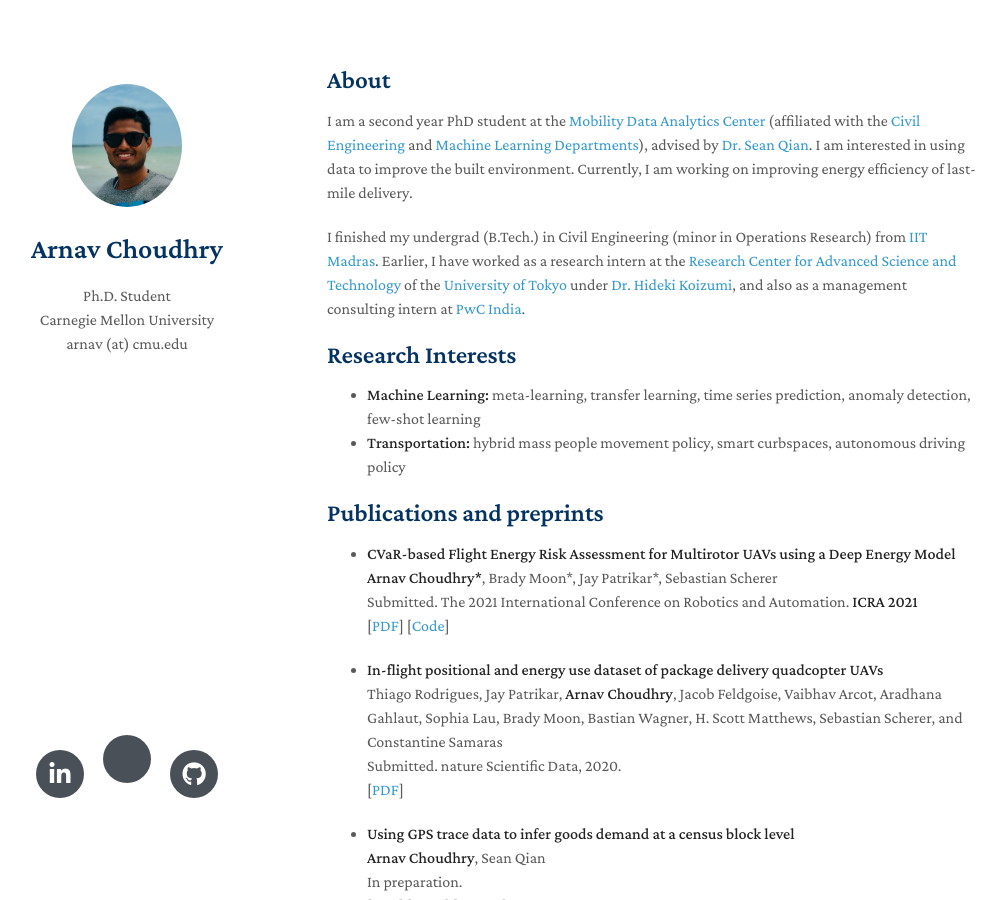
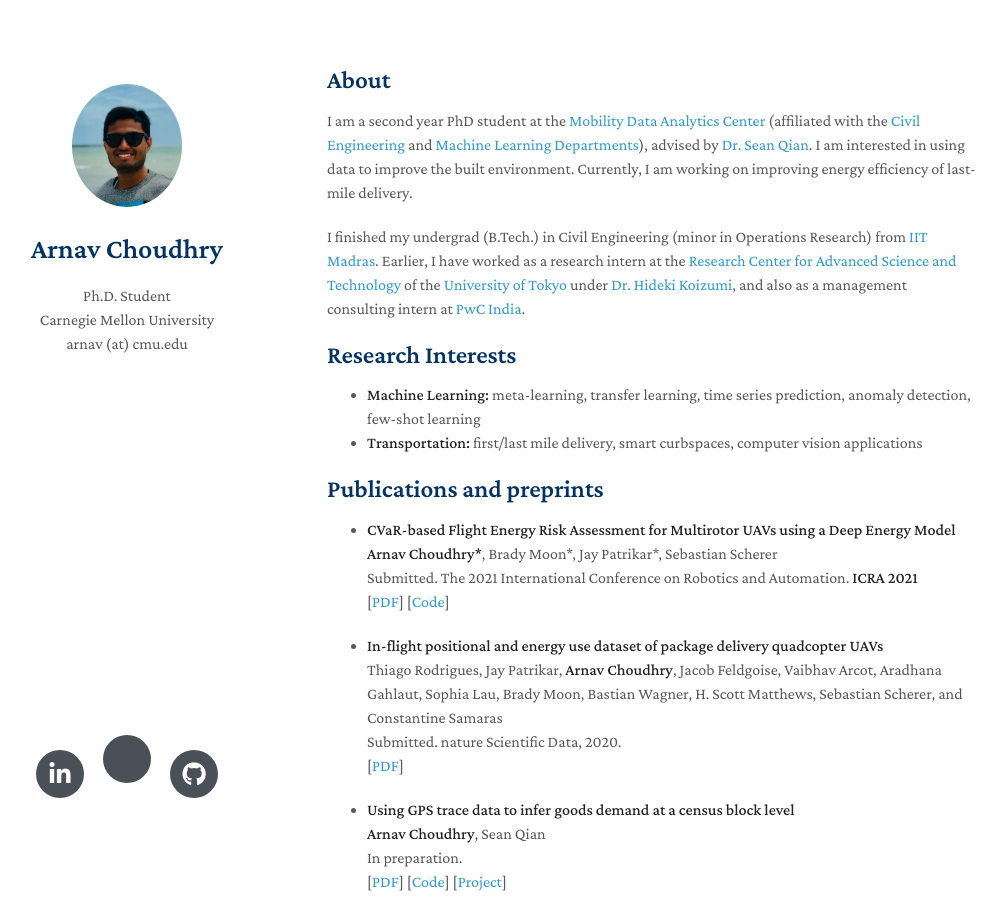
Before and after one commit to arnav1/arnav1.github.io, a Jekyll site: the page built from index.md, in a window 1280 px wide and 900 px high. Shown: the whole window, without its empty margins (143-1147 px from the left). Built offline with Jekyll 4.4.1, drawn with Linux system fonts in a browser that asks for light colours; nearby versions of some CDN libraries; a style sheet for code colours, icons or effects is not loaded.

Commit message:
fine-tuned interests

```diff
--- a/index.md
+++ b/index.md
@@ -11,7 +11,7 @@ I finished my undergrad (B.Tech.) in Civil Engineering (minor in Operations Rese
 ## Research Interests
 
 - **Machine Learning:** meta-learning, transfer learning, time series prediction, anomaly detection, few-shot learning
-- **Transportation:** hybrid mass people movement policy, smart curbspaces, autonomous driving policy
+- **Transportation:** first/last mile delivery, smart curbspaces, computer vision applications
 
 <!-- ## News
 
```
